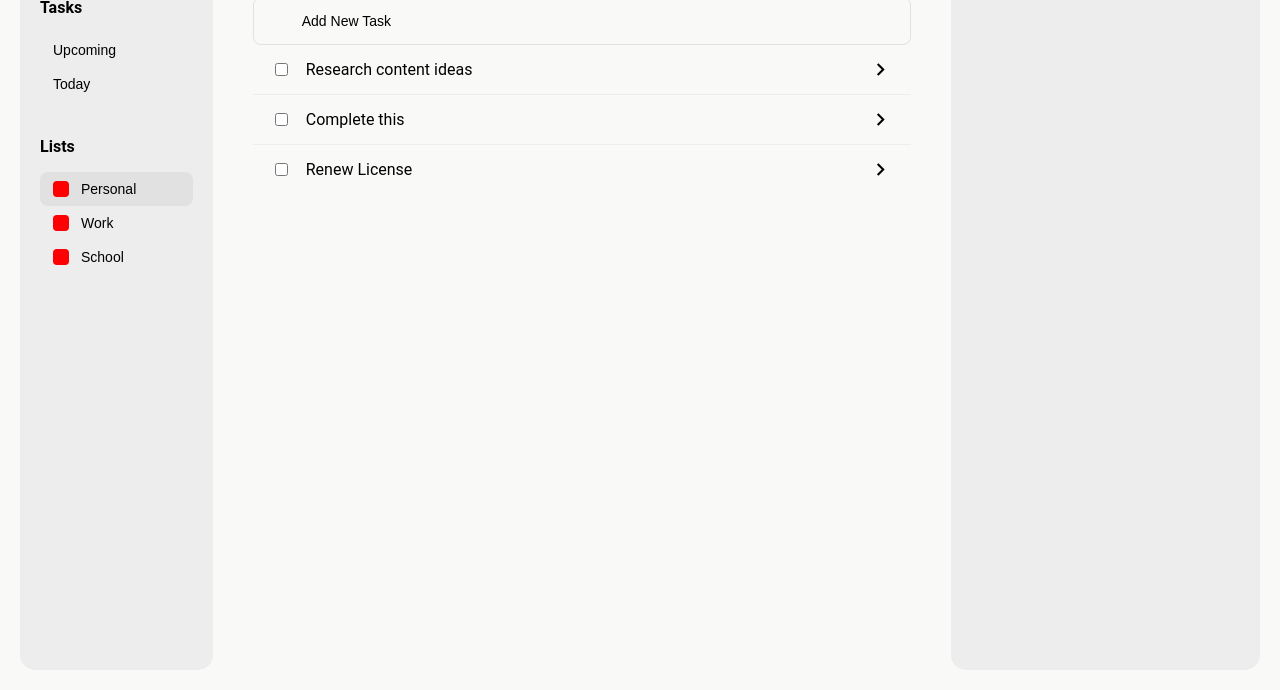
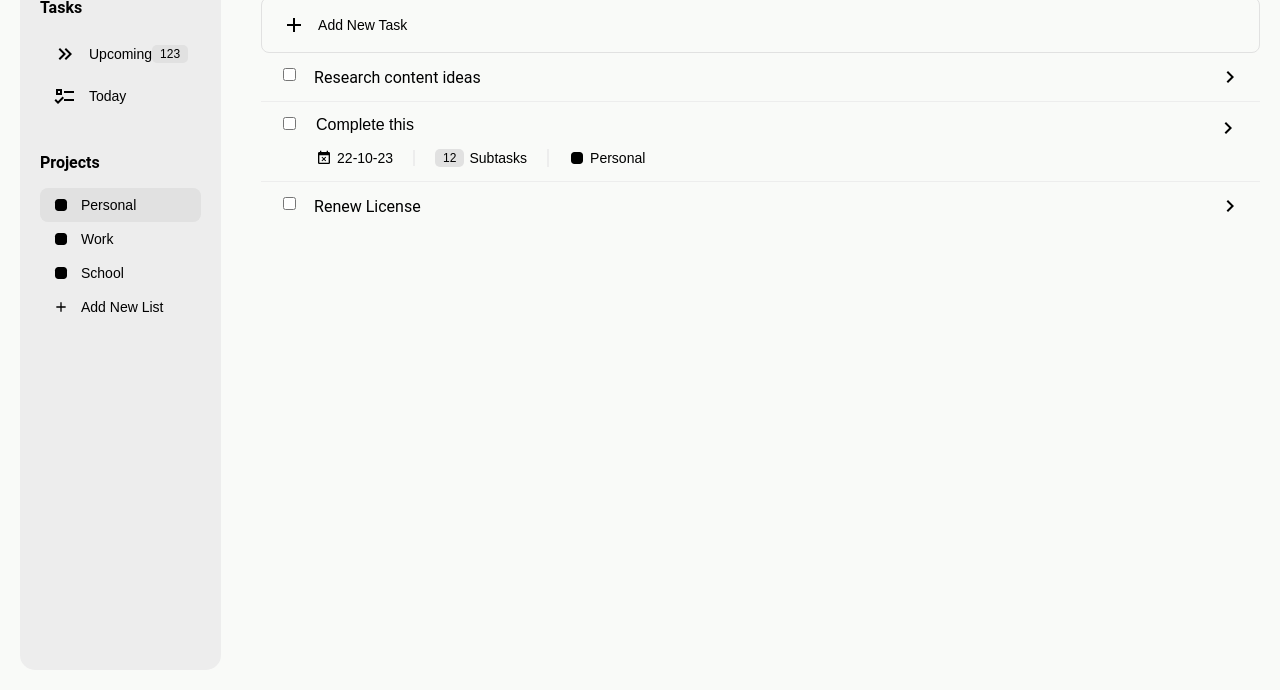
Before and after one commit to lowkangxuan/OdinProject, a website built with webpack: page todo_list/src/template.html in a window 1280 px wide. Shown: the part 110-800 px from the top of the page. Built offline with nearby package versions, Linux system fonts and the light colour scheme.

Commit message:
Working on JS side of things

```diff
--- a/global-style.css
+++ b/global-style.css
@@ -13,16 +13,24 @@ body {
     font-family: "Roboto", sans-serif;
 }
 
-img.icon {
-    width: 50px;
+img.icon, img.icon.medium {
+    width: 48px;
+    height: 48px;
+}
+
+img.icon.tiny {
+    width: 16px;
+    height: 16px;
 }
 
 img.icon.small {
-    width: 25px;
+    width: 24px;
+    height: 24px;
 }
 
 img.icon.large {
-    width: 75px;
+    width: 72px;
+    height: 72px;
 }
 
 img.icon.light {
--- a/todo_list/src/index.js
+++ b/todo_list/src/index.js
@@ -1,12 +1,97 @@
 import "./styles.css"
-import { greeting } from "./test";
+import * as TabChanger from "./tabchanger";
+import * as ListTab from "./list-tab";
+import * as StorageManager from "./storage";
 
-console.log(greeting);
+const mainWrapper = document.querySelector(".main-wrapper");
+const infoSection = document.querySelector(".info-section");
+const projectListContainer = document.getElementById("project-list");
+const projectBtns = document.querySelectorAll(".project-btn");
+const createListBtn = document.getElementById("create-list");
+let isInfoOpen = false;
 
-const listBtns = document.querySelectorAll(".list-btn");
+/* Init localStorage */
+StorageManager.initStorage();
 
-for (const btn of listBtns) {
+class TodoList {
+    constructor(title, tasks = []) {
+        this.title = title;
+        this.tasks = tasks;
+        this.id = crypto.randomUUID();
+    }
+
+    getTasks() {
+        return tasks;
+    }
+}
+
+class TaskData {
+    constructor(title, description, dueDate, subtasks = []) {
+        this.title = title;
+        this.description = description;
+        this.dueDate = dueDate;
+        this.subtasks = subtasks;
+    }
+}
+
+const testData = new TaskData("task 1", "sdadaf", "sadD");
+const testList = new TodoList("A List", [testData]);
+infoSection.style.display = "none";
+
+document.querySelector(".item-btn").addEventListener("click", (e) => {
+    if (!isInfoOpen) {
+        isInfoOpen = true;
+        mainWrapper.style.gridTemplateColumns = "1fr 3fr 1.5fr";
+        infoSection.style.display = "block";
+    }
+    else {
+        isInfoOpen = false;
+        mainWrapper.style.gridTemplateColumns = "1fr 4.5fr";
+        infoSection.style.display = "none";
+    }
+});
+
+function createNewList() {
+    const newProjectObj = new TodoList("New List");
+    const listElem = document.createElement("li");
+    listElem.innerHTML =
+    `
+        <button class="btn project-btn" data-id=${newProjectObj.id}>
+            <img src="svg/square-rounded.svg" alt="" class="icon tiny">${newProjectObj.title}
+        </button>
+    `;
+
+    StorageManager.addNewProject(newProjectObj);
+
+    return listElem;
+}
+
+function refreshProjectList() {
+    const projects = StorageManager.getAllProjects();
+    projectListContainer.innerHTML = "";
+    projects.forEach(project => {
+        const listElem = document.createElement("li");
+        listElem.innerHTML =
+        `
+            <button class="btn project-btn" data-id=${project.id}>
+                <img src="svg/square-rounded.svg" alt="" class="icon tiny">${project.title}
+            </button>
+        `;
+
+        listElem.querySelector(".project-btn").addEventListener("click", (e) => {
+           TabChanger.changeTab(project);
+        });
+        projectListContainer.appendChild(listElem);
+    });
+}
+
+createListBtn.addEventListener("click", (e) => {
+    createNewList();
+    refreshProjectList();
+});
+
+projectBtns.forEach((btn) => {
     btn.addEventListener("click", (e) => {
-        console.log("test");
+        // TabChanger.changeTab();
     });
-};
+});
--- /dev/null
+++ b/todo_list/src/list-tab.js
@@ -0,0 +1,3 @@
+export function displayList(list) {
+    console.log(list.title);
+}
--- /dev/null
+++ b/todo_list/src/storage.js
@@ -0,0 +1,17 @@
+let projects = [];
+
+export function initStorage() {
+
+}
+
+export function clearStorage() {
+    localStorage.clear();
+}
+
+export function addNewProject(obj) {
+    projects.push(obj);
+}
+
+export function getAllProjects() {
+    return projects;
+}
--- a/todo_list/src/styles.css
+++ b/todo_list/src/styles.css
@@ -11,7 +11,7 @@ span.subheader {
 
 .main-wrapper {
     display: grid;
-    grid-template-columns: 1fr 3fr 1.5fr;
+    grid-template-columns: 1fr 4.5fr; /*1 fr 3fr 1.5fr */
     min-height: 100dvh;
 }
 
@@ -65,7 +65,16 @@ span.subheader {
     margin-right: 12px;
 }
 
-.list-btn {
+.counter {
+    display: inline-block;
+    background-color: var(--light-grey2);
+    font-size: 12px;
+    border-radius: 5px;
+    margin-left: auto;
+    padding: 2px 8px;
+}
+
+.project-btn {
     border-color: transparent;
 }
 
@@ -73,7 +82,7 @@ span.subheader {
     background-color: var(--light-grey2);
 }
 
-.list-btn .list-color {
+.project-btn .list-color {
     background-color: red;
 }
 
@@ -83,12 +92,13 @@ span.subheader {
 }
 
 .content-header {
+    display: inline-block;
     font-size: 2.5em;
     font-weight: bold;
     margin-bottom: 30px;
 }
 
-.generic-task-list {
+.list-info, .generic-task-list {
     display: flex;
     flex-direction: column;
 }
@@ -109,10 +119,46 @@ span.subheader {
     padding: 12px 18px;
 }
 
+.list-item .item-btn {
+    background-color: transparent;
+    border-color: transparent;
+    flex: 1;
+    display: flex;
+    padding: 0;
+}
+
 .list-item input {
     margin-right:  18px;
+    align-self: flex-start;
 }
 
 .list-item .icon {
     margin-left: auto;
+    align-self: flex-start;
 }
+
+.list-info {
+    font-size: 16px;
+    text-align: left;
+    gap: 15px;
+}
+
+.info-labels {
+    display: flex;
+    font-size: 14px;
+    gap: 20px;
+    align-items: center;
+}
+
+.info-labels span {
+    display: flex;
+    align-items: center;
+    gap: 5px;
+}
+
+.info-labels span:not(:last-child) {
+    border-width: 0 2px 0 0;
+    border-color: var(--light-grey);
+    border-style: solid;
+    padding-right: 20px;
+}
--- /dev/null
+++ b/todo_list/src/tabchanger.js
@@ -0,0 +1,12 @@
+const mainTitle = document.getElementById("project-title");
+const itemsContainer = document.getElementById("items");
+let isInfoOpen = false;
+
+export function changeTab(projectObj) {
+    console.log(projectObj);
+    mainTitle.innerText = projectObj.title;
+}
+
+export function toggleInfoTab() {
+
+}
--- a/todo_list/src/template.html
+++ b/todo_list/src/template.html
@@ -13,31 +13,33 @@
             <div>
                 <span class="subheader">Tasks</span>
                 <ul>
-                    <li><button class="btn list-btn">Upcoming</button></li>
-                    <li><button class="btn list-btn">Today</button></li>
+                    <li><button class="btn project-btn"><img src="svg/chevron-double-right.svg" alt="" class="icon small"> Upcoming <span class="counter">123</span></button></li>
+                    <li><button class="btn project-btn"><img src="svg/format-list-checks.svg" alt="" class="icon small">Today</button></li>
                 </ul>
             </div>
 
             <div>
-                <span class="subheader">Lists</span>
-                <ul>
-                    <li><button class="btn list-btn selected"><span class="icon list-color"></span>Personal</button></li>
-                    <li><button class="btn list-btn"><span class="icon list-color"></span>Work</button></li>
-                    <li><button class="btn list-btn"><span class="icon list-color"></span>School</button></li>
+                <span class="subheader">Projects</span>
+                <ul id="project-list" style="margin-bottom: 0;">
+                    <li><button class="btn project-btn selected"><img src="svg/square-rounded.svg" alt="" class="icon tiny">Personal</button></li>
+                    <li><button class="btn project-btn"><img src="svg/square-rounded.svg" alt="" class="icon tiny">Work</button></li>
+                    <li><button class="btn project-btn"><img src="svg/square-rounded.svg" alt="" class="icon tiny">School</button></li>
                 </ul>
+                <button class="btn project-btn" id="create-list"><img src="svg/plus.svg" alt="" class="icon tiny">Add New List</button>
             </div>
         </section>
 
-        <section class="content-section">
-            <div class="content-header">Personal</div>
+        <section class="content-section" id="content-container">
+            <div>
+                <div class="content-header" id="project-title">Personal</div>
+                <div class="counter">12</div>
+            </div>
             <div class="generic-task-list">
                 <button class="btn new-list">
-                    <span class="icon">
-
-                    </span>
+                    <img src="svg/plus.svg" alt="" class="icon small">
                     Add New Task
                 </button>
-
+                <div id="items">
                     <div class="list-item">
                         <input type="checkbox" name="" id="">
                         <span>Research content ideas</span>
@@ -46,14 +48,24 @@
 
                     <div class="list-item">
                         <input type="checkbox" name="" id="">
+                        <button class="item-btn">
+                            <div class="list-info">
                                 <span>Complete this</span>
+                                <div class="info-labels">
+                                    <span><img src="svg/calendar-remove.svg" alt="" class="icon tiny"> 22-10-23</span>
+                                    <span><span class="counter">12</span>Subtasks</span>
+                                    <span><img src="svg/square-rounded.svg" alt="" class="icon tiny">Personal</span>
+                                </div>
+                            </div>
                             <img src="svg/chevron-right.svg" class="icon small">
+                        </button>
                     </div>
 
                     <div class="list-item">
                         <input type="checkbox" name="" id="">
                         <span>Renew License</span>
                         <img src="svg/chevron-right.svg" class="icon small">
+                    </div>
                 </div>
             </div>
         </section>
--- a/todo_list/src/test.js
+++ /dev/null
@@ -1 +0,0 @@
-export const greeting = "Hello World!";
```
Also changed, not shown: todo_list/src/svg/calendar-remove.svg (added), todo_list/src/svg/chevron-double-right.svg (added), todo_list/src/svg/format-list-checks.svg (added), todo_list/src/svg/plus.svg (added), todo_list/src/svg/square-rounded.svg (added), todo_list/src/today-tab.js (added), todo_list/src/upcoming-tab.js (added), 1 other file. Lines whose indentation alone changed are shown as unchanged.
